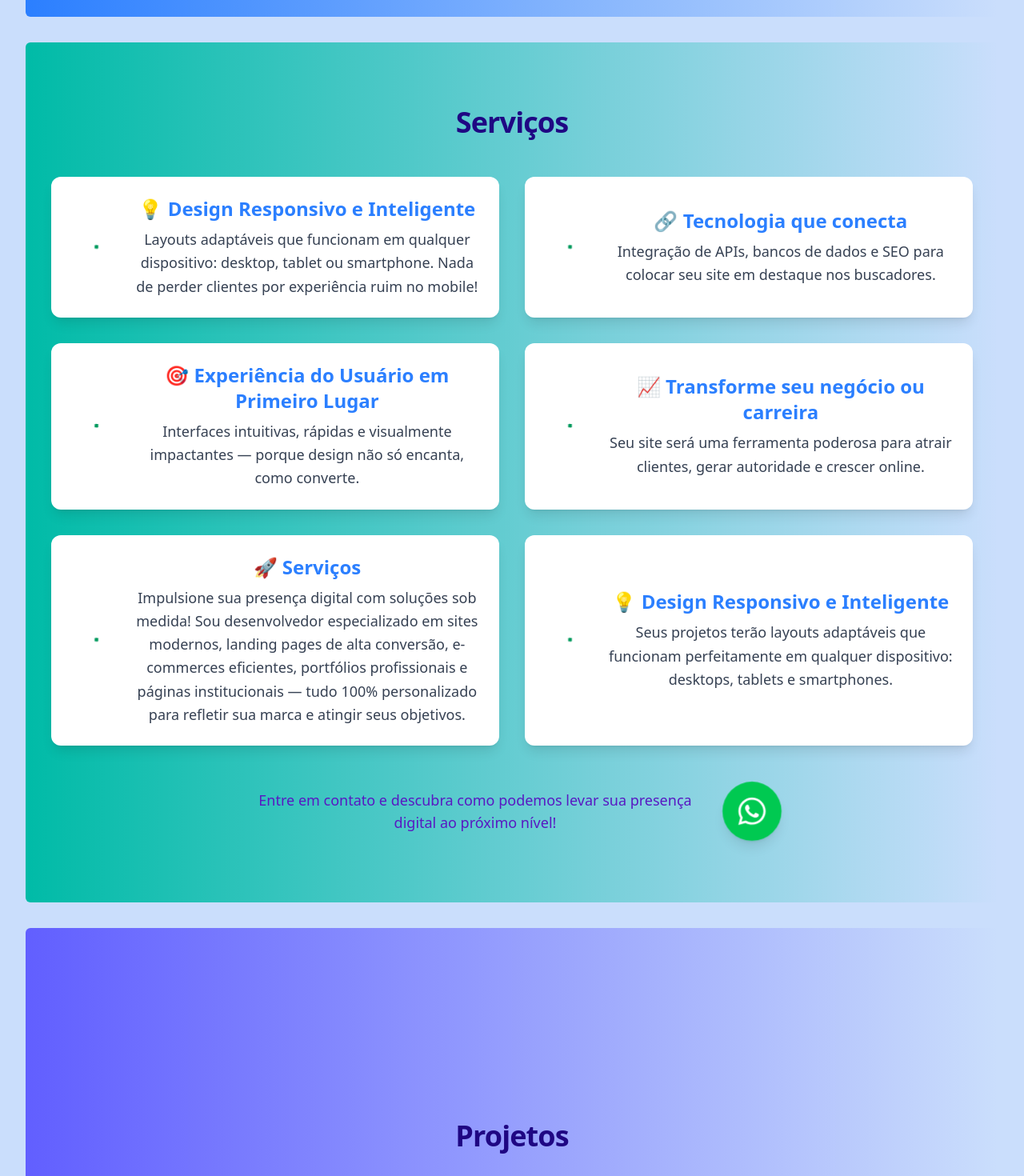
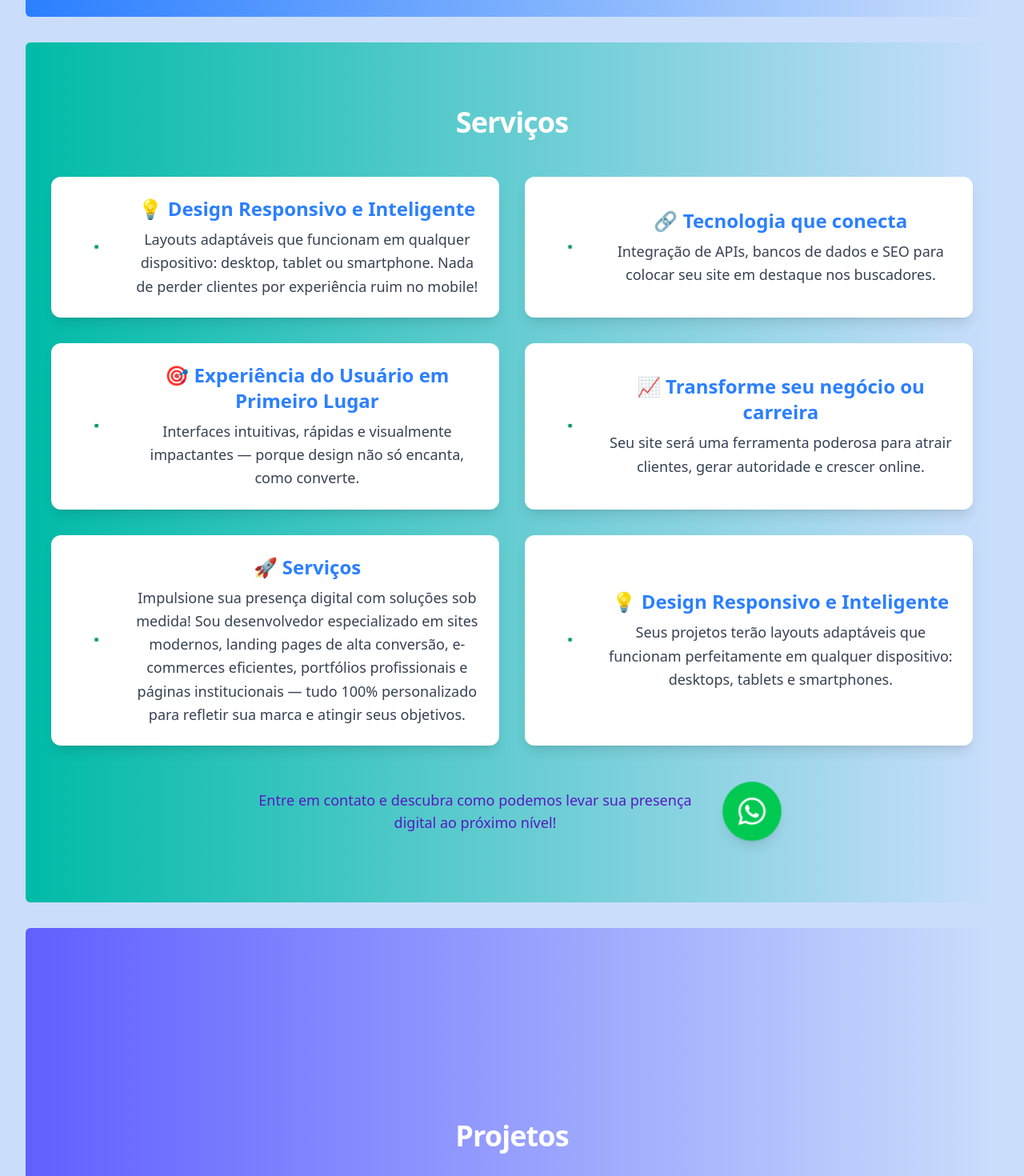
Before and after one commit to Flavio-Antonio-da-Silva/portfolio-react-vite, a React (Vite) app: page / in a window 1280 px wide. Shown: the part 940-2410 px from the top of the page at 80% size. Built offline with nearby package versions, Linux system fonts and the light colour scheme; no server answers.

Commit message:
Retirei o hover
Retirei o hover do component AboutMe.jsx

```diff
--- a/src/assets/components/AboutMe.jsx
+++ b/src/assets/components/AboutMe.jsx
@@ -67,14 +67,13 @@ export default function AboutMe() {
                  dark:from-gray-800 dark:to-gray-900 rounded-md mb-8
                  transition-colors duration-700
                  transform transition-all ease-out
-                 hover:scale-105 hover:shadow-2xl hover:shadow-indigo-500/25
-                 hover:-translate-y-1 hover:rotate-1 group"
+                  hover:shadow-2xl hover:shadow-indigo-500/25"
     >
       <div className="max-w-5xl mx-auto flex flex-col-reverse md:flex-row items-center md:items-start gap-10">
         {/* Texto */}
         <div ref={textRef} className="flex-1">
           <h2 className="text-3xl md:text-4xl font-bold tracking-tight mb-6
-                         text-[#1f0783] dark:text-indigo-200 text-center md:text-left">
+                         text-white dark:text-indigo-200 text-center md:text-left">
             Sobre mim
           </h2>
 
--- a/src/assets/components/Contactos.jsx
+++ b/src/assets/components/Contactos.jsx
@@ -9,7 +9,7 @@ export default function Contactos() {
     >
       <div className="max-w-4xl mx-auto px-6 text-center">
         <h2 className="text-3xl md:text-4xl font-bold tracking-tight mb-10">
-          Contatos
+          Acesse Minhas Rede Sociais!
         </h2>
 
 
--- a/src/assets/components/Projects.jsx
+++ b/src/assets/components/Projects.jsx
@@ -83,7 +83,7 @@ export default function Projects() {
       <div className="max-w-6xl mx-auto px-6 py-16 md:py-20 mt-20">
         <h2
           id="projects-title"
-          className="text-3xl md:text-4xl text-[#1f0783] font-bold tracking-tight mb-10 text-center"
+          className="text-3xl md:text-4xl text-white font-bold tracking-tight mb-10 text-center"
         >
           Projetos
         </h2>
--- a/src/assets/components/Services.jsx
+++ b/src/assets/components/Services.jsx
@@ -104,7 +104,7 @@ export default function Services() {
                  hover:-translate-y-1 hover:rotate-1 group"
     >
       <div className="max-w-6xl mx-auto flex flex-col items-center">
-        <h2 className="text-3xl md:text-4xl font-bold text-[#1f0783] mb-12 text-center tracking-tight">
+        <h2 className="text-3xl md:text-4xl font-bold text-white mb-12 text-center tracking-tight">
           Serviços
         </h2>
 
--- a/src/assets/components/Skills.jsx
+++ b/src/assets/components/Skills.jsx
@@ -28,7 +28,7 @@ export default function Skills() {
                  hover:-translate-y-1 hover:rotate-1 group rounded-md mb-8" // Adicionei rounded-md e mb-8 para consistência
     >
       <div className="container mx-auto">
-        <h2 className="text-4xl text-[#1f0783] font-extrabold text-center mb-10  dark:text-white-300">
+        <h2 className="text-4xl text-white font-extrabold text-center mb-10  dark:text-white-300">
           Minhas Habilidades
         </h2>
         <div className="grid grid-cols-2 md:grid-cols-3 lg:grid-cols-4 gap-6">
```
